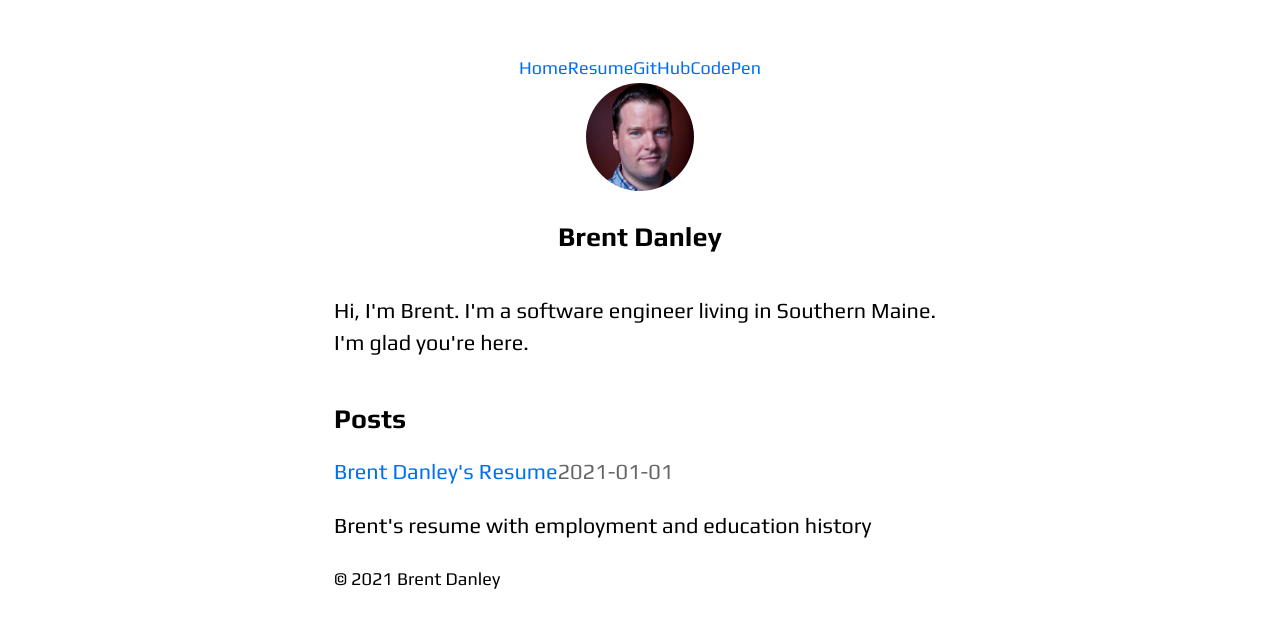
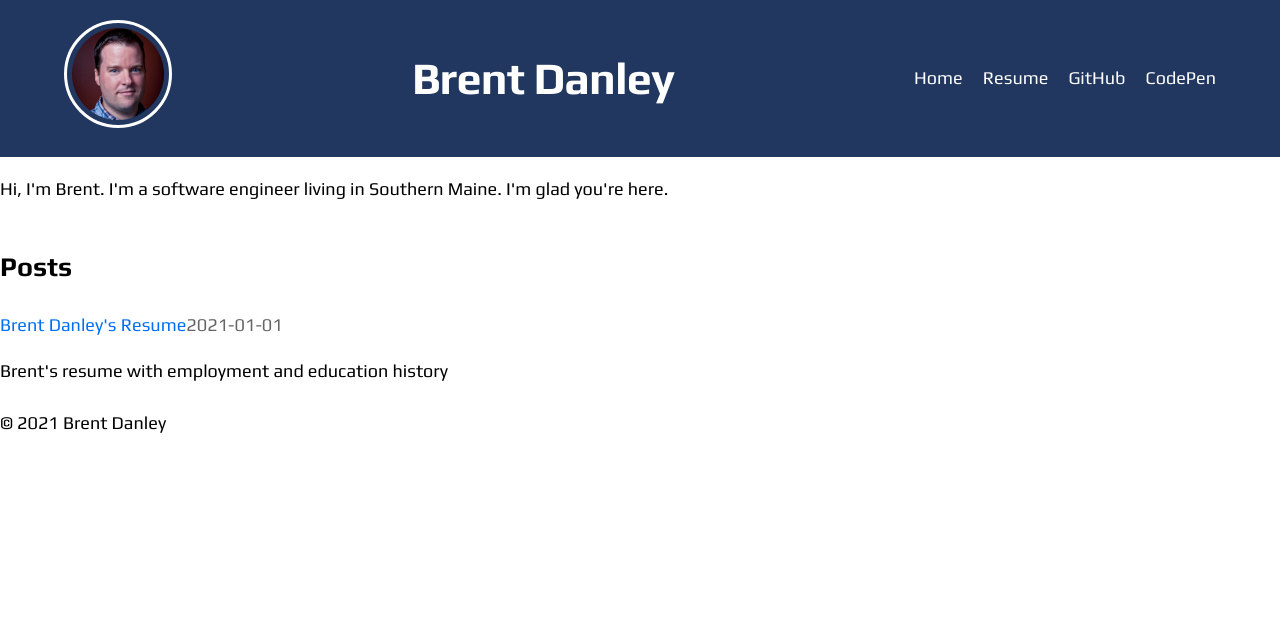
Before and after one commit to brentdanley/codes, a Next.js app: page / in a window 1280 px wide. Shown: the top 628 px of the page. Built offline with nearby package versions, Linux system fonts and the light colour scheme.

Commit message:
Styles header component

```diff
--- a/components/header.js
+++ b/components/header.js
@@ -1,28 +1,27 @@
 import Image from 'next/image'
 import Link from 'next/link'
 import PrimaryNavigation from './primary-navigation'
-import utilStyles from '../styles/utils.module.css'
-import styles from './layout.module.css'
+import styles from './header.module.scss'
 
 const Header = props => {
     return (
         <header className={styles.header}>
-                <PrimaryNavigation />
+                <PrimaryNavigation className={styles.nav} />
                 <Link href="/">
                     <a>
                     <Image
                         priority
                         src="/images/profile.jpg"
-                        className={utilStyles.borderCircle}
+                        className={styles.borderCircle}
                         height={108}
                         width={108}
                         alt={props.name}
                     />
                     </a>
                 </Link>
-                <h2 className={utilStyles.headingLg}>
+                <h2 className={styles.title}>
                     <Link href="/">
-                    <a className={utilStyles.colorInherit}>{props.name}</a>
+                    <a>{props.name}</a>
                     </Link>
                 </h2>
         </header>
--- /dev/null
+++ b/components/header.module.scss
@@ -0,0 +1,33 @@
+.header {
+    background-color: var(--primary-color);
+    display: grid;
+    grid-template-areas: 'headshot title nav';
+    justify-content: space-between;
+    align-items: center;
+    padding: 20px 5%;
+}
+
+.title {
+    grid-area: title;
+    font-size: 2.5rem;
+    line-height: 1.2;
+    font-weight: 800;
+    letter-spacing: -0.05rem;
+    margin: 1rem 0;
+    color: white;
+
+    a {
+        color: inherit;
+    }
+}
+
+.borderCircle {
+    grid-area: headshot;
+    border-radius: 9999px;
+    padding: 5px !important;
+    border: 3px solid white !important;
+}
+
+.nav {
+    grid-area: nav;
+}
--- a/components/layout.js
+++ b/components/layout.js
@@ -1,7 +1,7 @@
 import Head from 'next/head'
 import Header from './header'
 import Footer from './footer'
-import styles from './layout.module.css'
+import styles from './layout.module.scss'
 import Link from 'next/link'
 
 const name = 'Brent Danley'
--- a/components/layout.module.css
+++ /dev/null
@@ -1,15 +0,0 @@
-.container {
-    max-width: 36rem;
-    padding: 0 1rem;
-    margin: 3rem auto 6rem;
-  }
-
-  .header {
-    display: flex;
-    flex-direction: column;
-    align-items: center;
-  }
-
-  .backToHome {
-    margin: 3rem 0 0;
-  }
--- /dev/null
+++ b/components/layout.module.scss
@@ -0,0 +1,9 @@
+.container {
+    width: 100%;
+    padding: 0;
+    margin: 0;
+  }
+
+  .backToHome {
+    margin: 3rem 0 0;
+  }
--- /dev/null
+++ b/components/navigation.module.scss
@@ -0,0 +1,8 @@
+.wrapper {
+    display: flex;
+    gap: 20px;
+
+    a {
+        color: rgb(255, 255, 255);
+    }
+}
--- a/components/primary-navigation.js
+++ b/components/primary-navigation.js
@@ -1,6 +1,7 @@
 import Link from 'next/link'
+import styles from './navigation.module.scss'
 
-export default function PrimaryNavigation() {
+const PrimaryNavigation = props => {
     const navItems = [
         {
             label: "Home",
@@ -21,7 +22,7 @@ export default function PrimaryNavigation() {
     ]
 
     return (
-        <nav>
+        <nav className={`${styles.wrapper} ${props.className}`}>
         {
             navItems.map(item => (
                 item.link.indexOf('http') === 0
@@ -32,3 +33,5 @@ export default function PrimaryNavigation() {
         </nav>
     )
 }
+
+export default PrimaryNavigation
--- a/package.json
+++ b/package.json
@@ -15,6 +15,7 @@
     "react": "17.0.1",
     "react-dom": "17.0.1",
     "remark": "^13.0.0",
-    "remark-html": "^13.0.1"
+    "remark-html": "^13.0.1",
+    "sass": "^1.34.1"
   }
 }
--- a/styles/global.css
+++ b/styles/global.css
@@ -7,6 +7,7 @@ body {
   font-family: 'Play', sans-serif;
   line-height: 1.6;
   font-size: 18px;
+  --primary-color: rgb(33, 55, 95);
 }
 
 * {
--- a/styles/utils.module.css
+++ b/styles/utils.module.css
@@ -1,33 +1,4 @@
-.heading2Xl {
-    font-size: 2.5rem;
-    line-height: 1.2;
-    font-weight: 800;
-    letter-spacing: -0.05rem;
-    margin: 1rem 0;
-  }
 
-  .headingXl {
-    font-size: 2rem;
-    line-height: 1.3;
-    font-weight: 800;
-    letter-spacing: -0.05rem;
-    margin: 1rem 0;
-  }
-
-  .headingLg {
-    font-size: 1.5rem;
-    line-height: 1.4;
-    margin: 1rem 0;
-  }
-
-  .headingMd {
-    font-size: 1.2rem;
-    line-height: 1.5;
-  }
-
-  .borderCircle {
-    border-radius: 9999px;
-  }
 
   .colorInherit {
     color: inherit;
```
Also changed, not shown: 1 other file (tests, documents, lock files or other folders).
